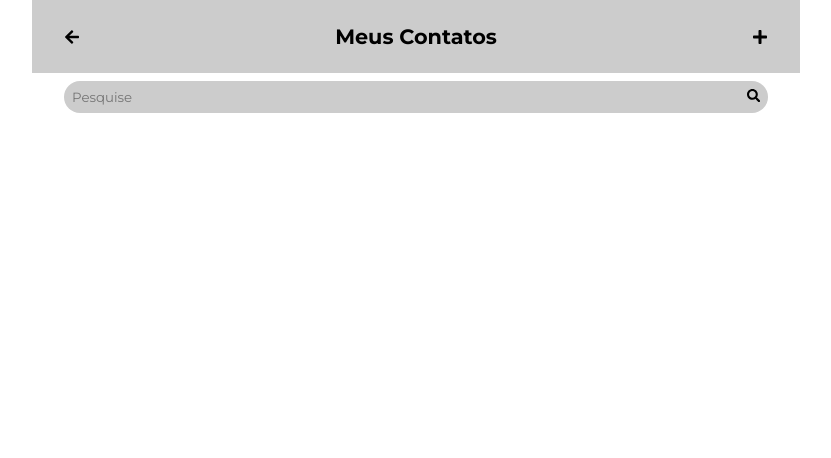
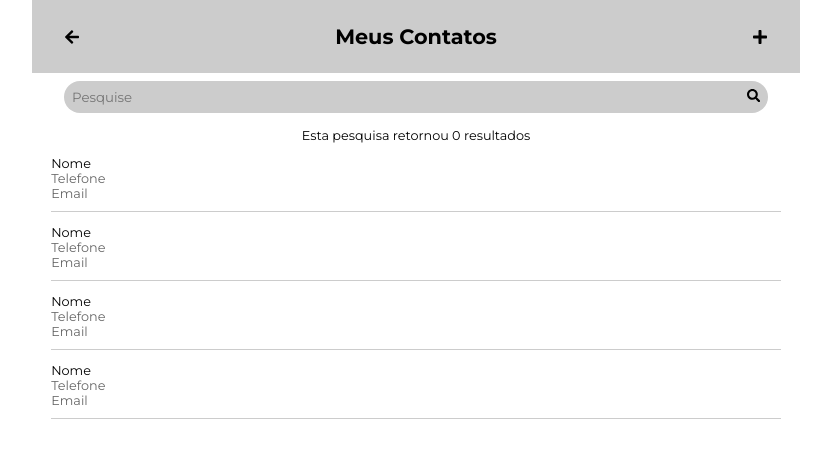
Before and after one commit to ClaudioFerreir/contactList, a React (Create React App) app: page / in a window 1280 px wide. Shown: the top 458 px of the page, without its empty margins (224-1055 px from the left). Built offline with nearby package versions, Linux system fonts and the light colour scheme.

Commit message:
lista de contatos layout added

```diff
--- a/src/App.tsx
+++ b/src/App.tsx
@@ -1,5 +1,6 @@
 import Cabecalho from './containers/Cabecalho'
 import Formulario from './containers/Fomulario'
+import ListaDeContatos from './containers/ListaDeContatos'
 import EstiloGlobal, { Container } from './styles'
 
 function App() {
@@ -9,6 +10,7 @@ function App() {
       <Container>
         <Cabecalho />
         <Formulario />
+        <ListaDeContatos />
       </Container>
     </>
   )
--- /dev/null
+++ b/src/containers/ListaDeContatos/index.tsx
@@ -0,0 +1,38 @@
+import {
+  ContactItem,
+  ContactsList,
+  ListaDeContatosWrapper,
+  SearchResults
+} from './styles'
+
+const ListaDeContatos = () => {
+  return (
+    <ListaDeContatosWrapper>
+      <SearchResults>Esta pesquisa retornou 0 resultados</SearchResults>
+      <ContactsList>
+        <ContactItem>
+          <p>Nome</p>
+          <p>Telefone</p>
+          <p>Email</p>
+        </ContactItem>
+        <ContactItem>
+          <p>Nome</p>
+          <p>Telefone</p>
+          <p>Email</p>
+        </ContactItem>
+        <ContactItem>
+          <p>Nome</p>
+          <p>Telefone</p>
+          <p>Email</p>
+        </ContactItem>
+        <ContactItem>
+          <p>Nome</p>
+          <p>Telefone</p>
+          <p>Email</p>
+        </ContactItem>
+      </ContactsList>
+    </ListaDeContatosWrapper>
+  )
+}
+
+export default ListaDeContatos
--- /dev/null
+++ b/src/containers/ListaDeContatos/styles.ts
@@ -0,0 +1,25 @@
+import styled from 'styled-components'
+
+export const ListaDeContatosWrapper = styled.div`
+  font-size: 0.8em;
+  padding: 0.5em 1.5em;
+`
+export const SearchResults = styled.p`
+  text-align: center;
+  margin-bottom: 1em;
+`
+
+export const ContactsList = styled.ul`
+  list-style: none;
+`
+
+export const ContactItem = styled.li`
+  border-bottom: 1px solid #ccc;
+  color: #666;
+  margin-top: 1em;
+  padding-bottom: 0.8em;
+
+  & p:first-child {
+    color: #000;
+  }
+`
```
